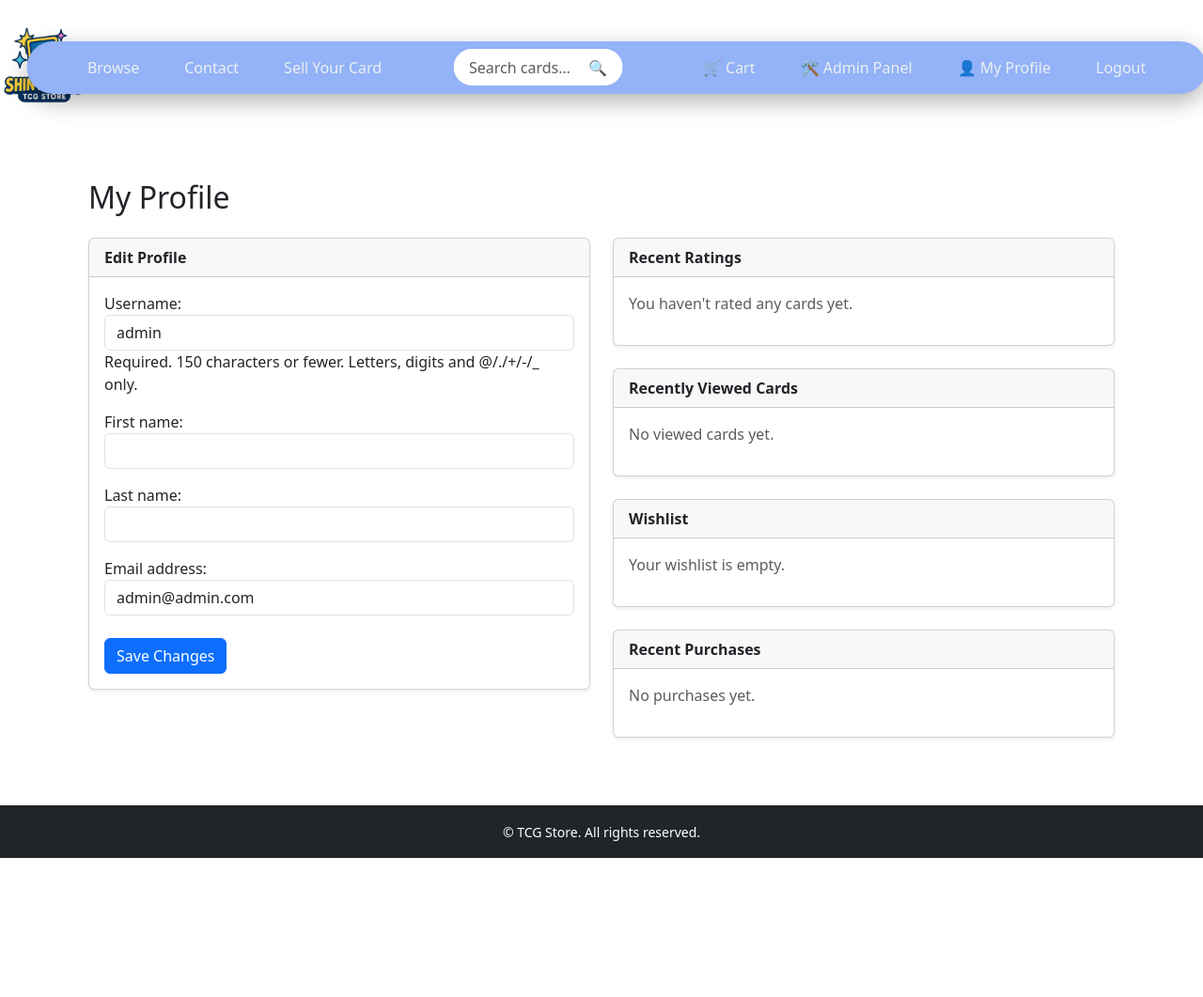
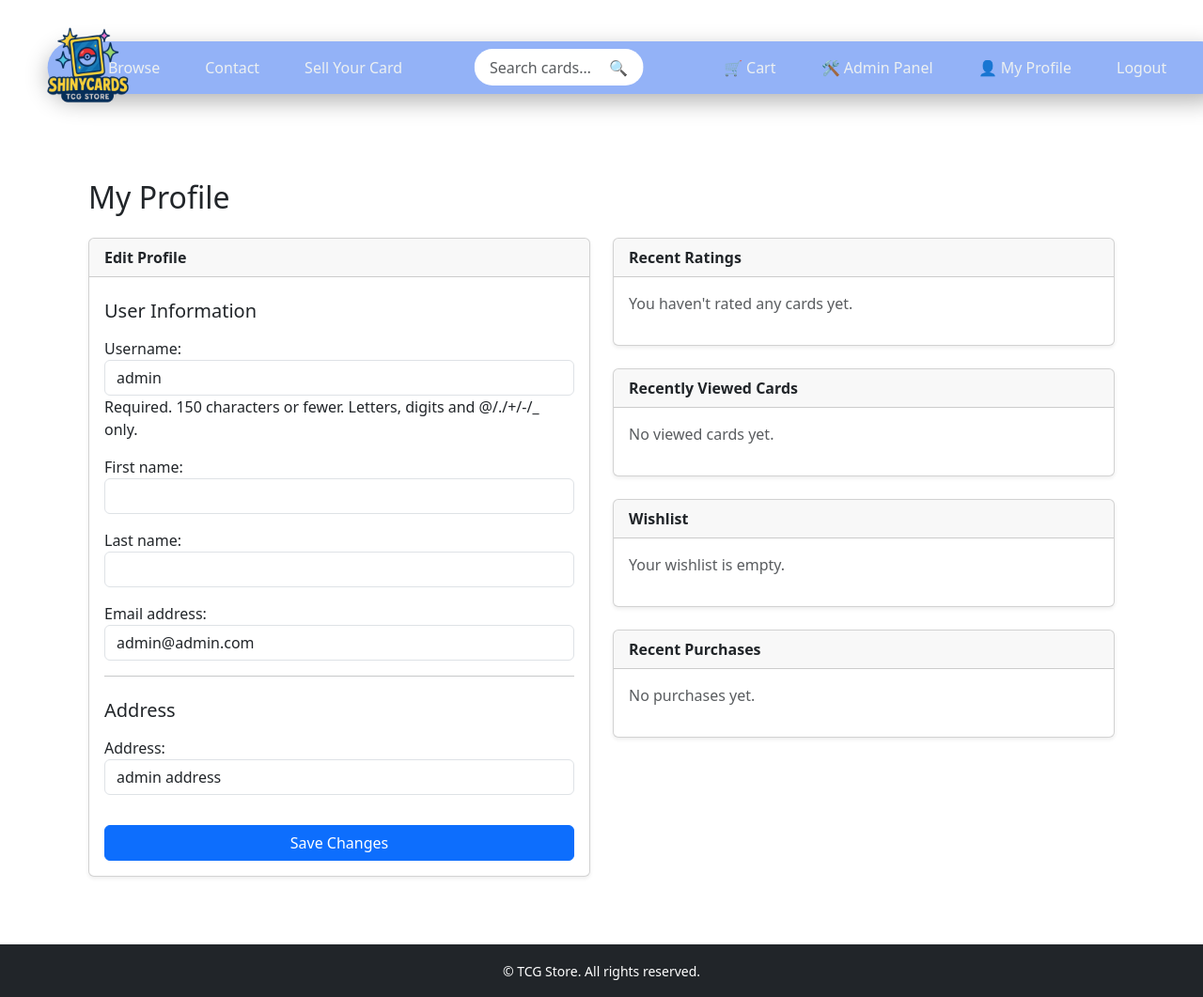
Before and after one commit to naxad/django-tcg-app, a Django app: page /userprofile/ in a window 1280 px wide; the page is wider, and only the part inside the window is pictured. Shown: that part at 94% size. Before the commit the page ends 913 px from the top of that part, so only its background shows below. Run offline with Django 5.2, Linux system fonts and the light colour scheme; a user stored in the database is signed in; data comes from the database, SQL or seed files in the repository; both versions use the stored data as it was after the commit; data that the repository does not hold is empty; some libraries are stand-ins or nearby versions.

Commit message:
Added address in profile

```diff
--- a/accounts/urls.py
+++ b/accounts/urls.py
@@ -5,7 +5,7 @@ from . import views
 app_name = 'accounts'
 
 urlpatterns = [
-    path('login/', LoginView.as_view(template_name='accounts/login.html'), name='login'),
+    path('login/', views.login_view, name='login'),
     path('logout/', LogoutView.as_view(), name='logout'),
     path('register/', views.register, name='register'),
 ]
--- a/cart/templates/cart/thank_you.html
+++ b/cart/templates/cart/thank_you.html
@@ -4,6 +4,6 @@
 <div class="container mt-5">
   <h2>Thank you for your purchase! 🥳</h2>
   <p>Your order has been recorded.</p>
-  <a href="{% url 'browse' %}" class="btn btn-primary mt-3">Continue Shopping</a>
+  <a href="{% url 'browse:browse' %}" class="btn btn-primary mt-3">Continue Shopping</a>
 </div>
 {% endblock %}
--- a/home/templates/home/navbar.html
+++ b/home/templates/home/navbar.html
@@ -7,7 +7,7 @@
 
     <!-- Logo area -->
 
-    <div class="me-4" style="min-width: 90px; margin-left: -30px;">
+    <div class="navbar-brand ms-3" style="min-width: 90px; margin-left: -30px;">
       <a href="{% url 'home:home' %}" class="logo-link d-flex align-items-center">
         <img src="{% static 'home/logo.png' %}" alt="Home" height="95" style="object-fit: contain;">
       </a>
--- a/userprofile/apps.py
+++ b/userprofile/apps.py
@@ -4,3 +4,5 @@ from django.apps import AppConfig
 class UserprofileConfig(AppConfig):
     default_auto_field = 'django.db.models.BigAutoField'
     name = 'userprofile'
+    def ready(self):
+        import userprofile.signals  # Ensure signals are loaded
--- a/userprofile/forms.py
+++ b/userprofile/forms.py
@@ -1,6 +1,6 @@
 from django import forms
 from django.contrib.auth.models import User
-
+from .models import UserProfile
 
 class UserUpdateForm(forms.ModelForm):
     class Meta:
@@ -12,3 +12,12 @@ class UserUpdateForm(forms.ModelForm):
             'last_name': forms.TextInput(attrs={'class': 'form-control'}),
             'email': forms.EmailInput(attrs={'class': 'form-control'}),
         }
+
+
+class UserProfileForm(forms.ModelForm):
+    class Meta:
+        model = UserProfile
+        fields = ['address']
+        widgets = {
+            'address': forms.TextInput(attrs={'class': 'form-control'}),
+        }
--- a/userprofile/models.py
+++ b/userprofile/models.py
@@ -1,15 +1,38 @@
 from django.db import models
 from django.contrib.auth.models import User
 from browse.models import Card
+from django.dispatch import receiver
+from django.db.models.signals import post_save
+
 
 # Create your models here.
 class Rating(models.Model):
     user = models.ForeignKey(User, on_delete=models.CASCADE,  related_name='ratings')
     card = models.ForeignKey(Card, on_delete=models.CASCADE,  related_name='ratings')
     score = models.IntegerField()  # 1 to 5
+    address = models.CharField(max_length=255, blank=True)
 
     class Meta:
         unique_together = ('user', 'card')  # prevent duplicate ratings
 
     def __str__(self):
         return f'{self.user.username} rated {self.card.name} - {self.score}★'
+
+
+class UserProfile(models.Model):
+    user = models.OneToOneField(User, on_delete=models.CASCADE, related_name='profile')
+    address = models.CharField(max_length=255, blank=True)
+
+    def __str__(self):
+        return f"{self.user.username}'s Profile"
+
+
+@receiver(post_save, sender=User)
+def create_user_profile(sender, instance, created, **kwargs):
+    if created:
+        UserProfile.objects.create(user=instance)
+
+@receiver(post_save, sender=User)
+def save_user_profile(sender, instance, **kwargs):
+    if hasattr(instance, 'profile'):
+        instance.profile.save()
--- a/userprofile/templates/userprofile/profile.html
+++ b/userprofile/templates/userprofile/profile.html
@@ -17,8 +17,16 @@
         <div class="card-body">
           <form method="POST">
             {% csrf_token %}
+
+            <h5 class="mt-2 mb-3">User Information</h5>
             {{ form.as_p }}
-            <button type="submit" class="btn btn-primary mt-2">Save Changes</button>
+
+            <hr>
+
+            <h5 class="mt-4 mb-3">Address</h5>
+            {{ profile_form.as_p }}
+
+            <button type="submit" class="btn btn-primary mt-3 w-100">Save Changes</button>
           </form>
         </div>
       </div>
--- a/userprofile/views.py
+++ b/userprofile/views.py
@@ -31,37 +31,41 @@ def profile(request):
     return render(request, 'userprofile/profile.html')
 
 
+from .forms import UserUpdateForm, UserProfileForm
+
+from userprofile.models import UserProfile
+
 @login_required
 def profile_view(request):
     user = request.user
 
-    # Handle profile update form
+    # ✅ Ensure user has a profile or create one if not
+    profile, created = UserProfile.objects.get_or_create(user=user)
+
     if request.method == 'POST':
-        form = UserUpdateForm(request.POST, instance=user)
-        if form.is_valid():
-            form.save()
+        user_form = UserUpdateForm(request.POST, instance=user)
+        profile_form = UserProfileForm(request.POST, instance=profile)
+
+        if user_form.is_valid() and profile_form.is_valid():
+            user_form.save()
+            profile_form.save()
             messages.success(request, 'Profile updated successfully!')
             return redirect('profile')
     else:
-        form = UserUpdateForm(instance=user)
+        user_form = UserUpdateForm(instance=user)
+        profile_form = UserProfileForm(instance=profile)
 
-    # Ratings
     ratings = Rating.objects.filter(user=user)
-
-    # Wishlist
     wishlist_items = WishlistItem.objects.filter(user=user)
     wishlist_cards = [item.card for item in wishlist_items]
-
-    # Recently viewed
     viewed_ids = request.session.get('recently_viewed', [])
     viewed_cards = list(Card.objects.filter(id__in=viewed_ids))
     viewed_cards.sort(key=lambda card: viewed_ids.index(card.id))
-
-    # Purchases
     purchases = Purchase.objects.filter(user=user).order_by('-purchased_at')
 
     context = {
-        'form': form,
+        'form': user_form,
+        'profile_form': profile_form,
         'ratings': ratings,
         'wishlist': wishlist_cards,
         'viewed_cards': viewed_cards,
@@ -69,6 +73,7 @@ def profile_view(request):
     }
 
     return render(request, 'userprofile/profile.html', context)
+
 
 @login_required
 def edit_profile(request):
```
Also changed, not shown: accounts/templates/accounts/login.html (+17 -0 lines), accounts/views.py (+23 -4 lines), tcg_store/settings.py (+4 -3 lines), userprofile/signals.py (added, +15 -0 lines), db.sqlite3, userprofile/migrations/0002_rating_address_alter_rating_card_alter_rating_user_and_more.py (added).
